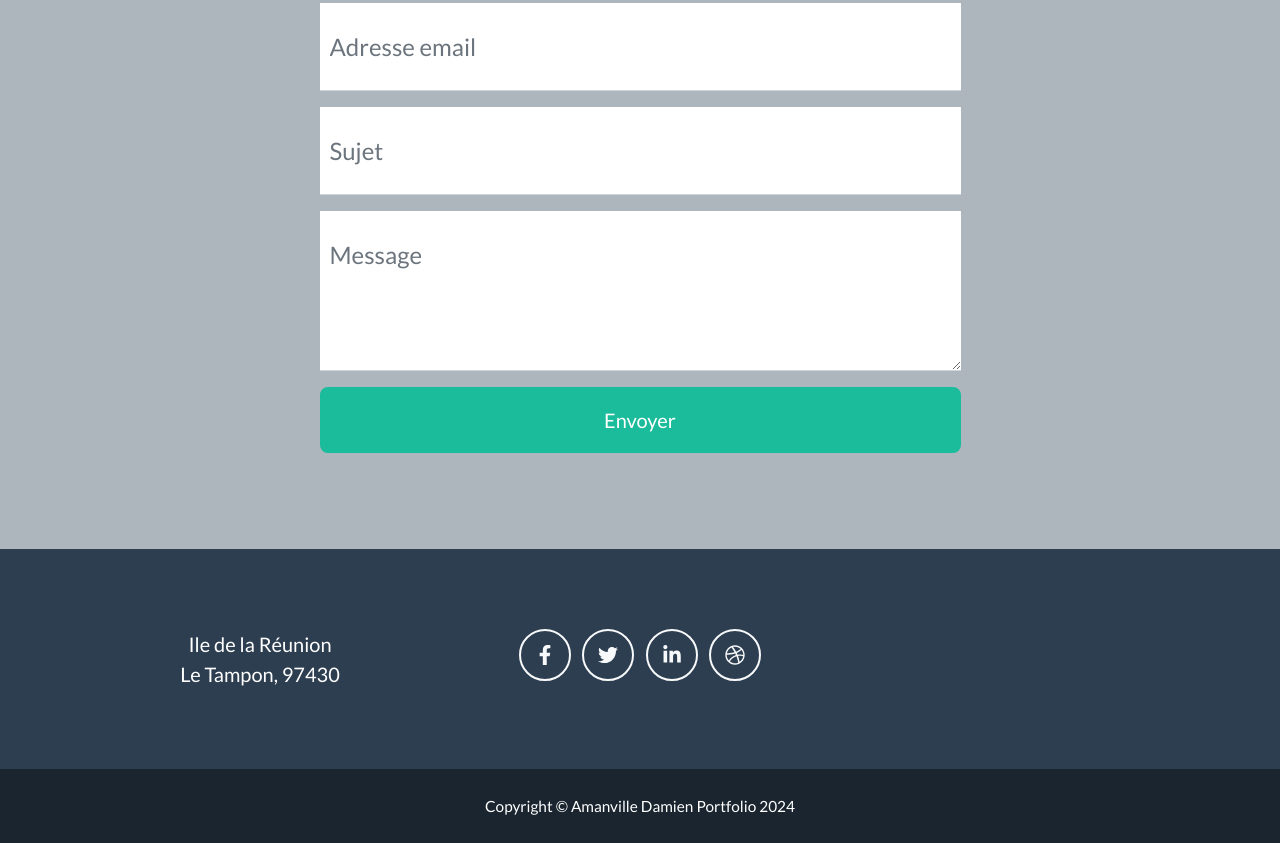
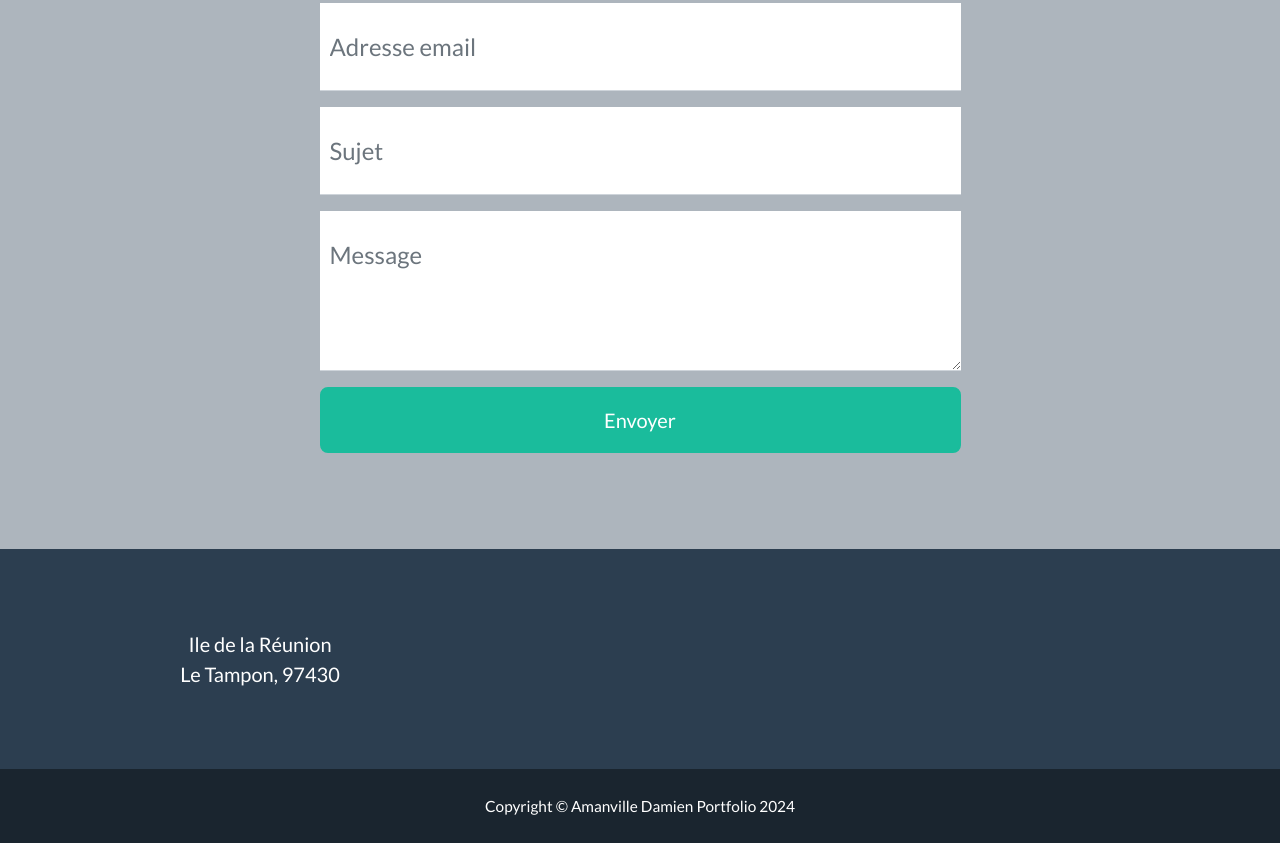
Before and after one commit to Brico97442/Portfolio, a plain HTML site: page index.html in a window 1280 px wide. Shown: the part 2575-3418 px from the top of the page. Drawn offline with nearby package versions, Linux system fonts and the light colour scheme.

Commit message:
edit footer

```diff
--- a/index.html
+++ b/index.html
@@ -212,12 +212,6 @@
                         </p>
                     </div>
                     <!-- Footer Social Icons-->
-                    <div class="col-lg-4 mb-5 mb-lg-0">
-                        <a class="btn btn-outline-light btn-social mx-1" href="#!"><i class="fab fa-fw fa-facebook-f"></i></a>
-                        <a class="btn btn-outline-light btn-social mx-1" href="#!"><i class="fab fa-fw fa-twitter"></i></a>
-                        <a class="btn btn-outline-light btn-social mx-1" href="#!"><i class="fab fa-fw fa-linkedin-in"></i></a>
-                        <a class="btn btn-outline-light btn-social mx-1" href="#!"><i class="fab fa-fw fa-dribbble"></i></a>
-                    </div>
             </div>
         </footer>
         <!-- Copyright Section-->
```
Also changed, not shown: assets/vercel.png (added), script.js (added).
